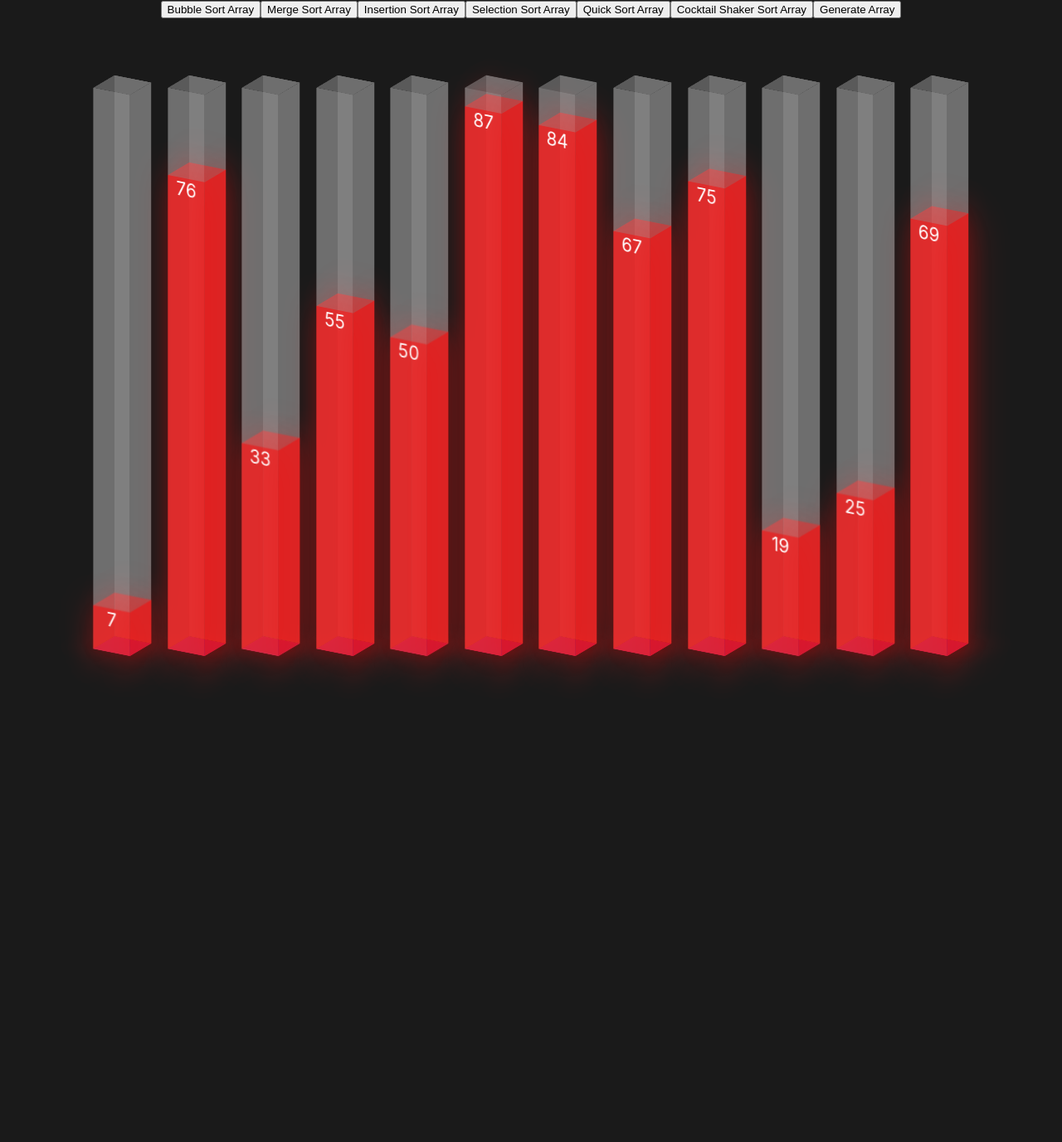
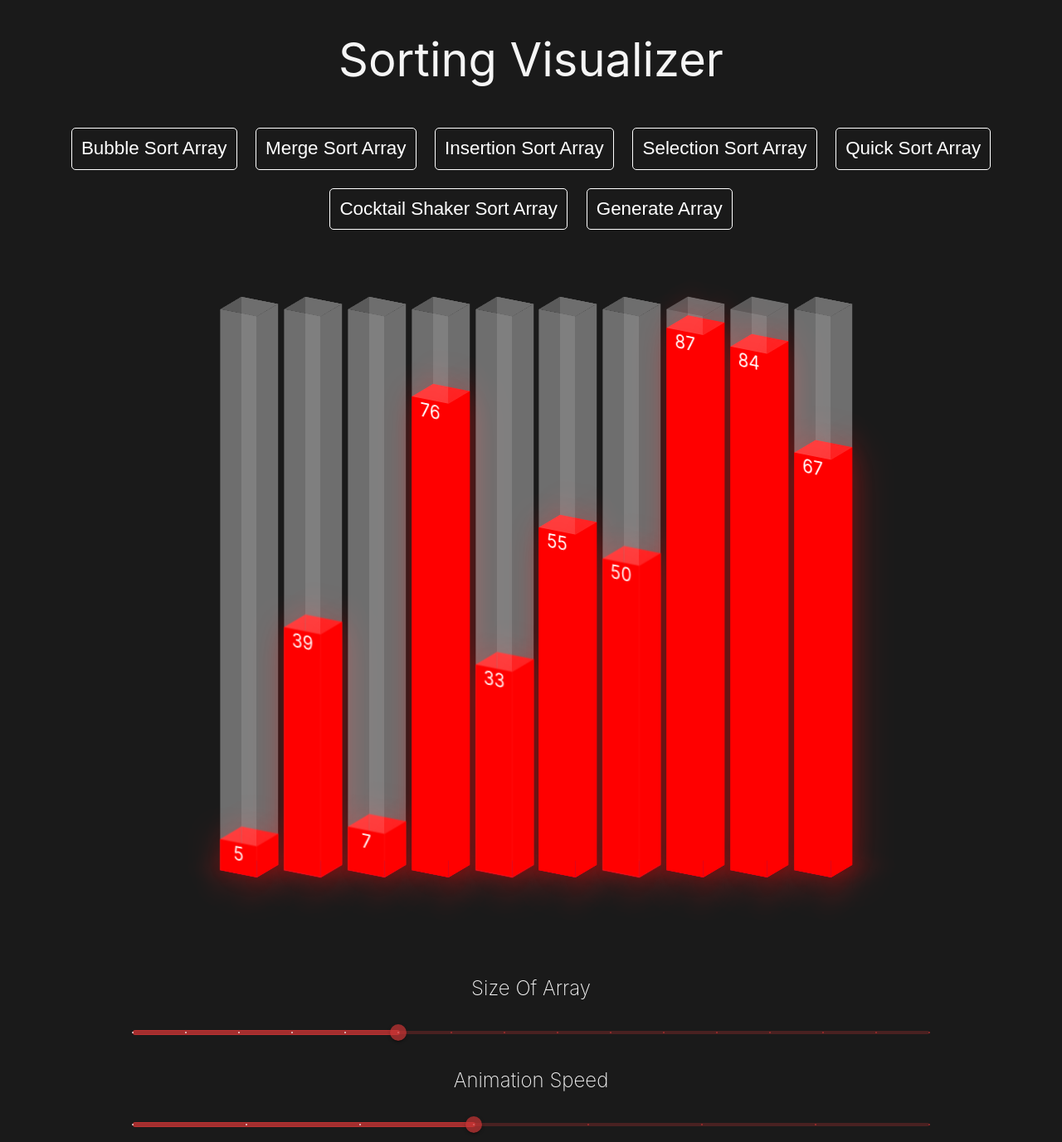
Before and after one commit to MohsinRehman12/algovisualizer, a React (Create React App) app: page / in a window 1280 px wide. Shown: the whole page at 83% size. Before the commit the page ends 886 px from the top, so only its background shows below. Built offline with nearby package versions, Linux system fonts and the light colour scheme.

Commit message:
updated CSS and disabling buttons

```diff
--- a/package.json
+++ b/package.json
@@ -3,6 +3,9 @@
   "version": "0.1.0",
   "private": true,
   "dependencies": {
+    "@emotion/react": "^11.10.8",
+    "@emotion/styled": "^11.10.8",
+    "@mui/material": "^5.12.3",
     "@testing-library/jest-dom": "^5.16.5",
     "@testing-library/react": "^13.4.0",
     "@testing-library/user-event": "^13.5.0",
--- a/src/components/sortingvisualizer/Sortingvisualizer.css
+++ b/src/components/sortingvisualizer/Sortingvisualizer.css
@@ -9,21 +9,21 @@ body{
     height: 100px;
     border-radius: 5px;
     transition: background-color 0.2s;
+
 }
 
-.bar-color-front{
-    background-color: rgba(255,0,120,0.5);
-    box-shadow: 5px 5px 50px 5px rgba(255,0,120,0.2);
-    height: 300px;
-}
+
+
 
 .bar-container{
     width: 4vw;
     height: 100vh;
-    margin: 0 1.5%;
+    margin: 0;
     transform-style: preserve-3d;
     -webkit-transform-style: preserve-3d;
     transform: rotateX(-20deg) rotateY(-30deg);
+    margin-left: 2vw;
+
 }
 
 .bar{
@@ -40,6 +40,8 @@ body{
     -webkit-transform: rotateY(-90deg);
     background-color: hsla(0, 0%, 99.6%, .15);
 
+
+
 }
 
 .left{
@@ -47,6 +49,9 @@ body{
     transform: rotateY(90deg) ;
     -webkit-transform: rotateY(90deg);
     background-color: hsla(0, 0%, 99.6%, .15);
+    width: 4vw;
+
+
 
 }
 
@@ -69,7 +74,7 @@ body{
 }
 
 .color{
-    background-color: rgba(255, 0, 0, 0.5);
+    background-color: rgba(255, 0, 0);
     box-shadow: 5px 5px 50px 5px rgba(255, 0, 0, 0.2);
     transition: 0.1s;
 }
@@ -80,13 +85,16 @@ body{
 
 .array-container{
     display: flex;
-    width: 100%;
-    margin-left: -1%;
+    width: 95%;
+    margin-left: 1%;
     justify-content: center;
     align-items: center;
     margin-top: 4em;
 
+
 }
+
+
 
 .barvalue{
     color: white;
@@ -96,3 +104,94 @@ body{
     margin-bottom: 0em;
     padding: 0;
 }
+
+.buttonBox{
+    display: flex;
+    flex-wrap: wrap;
+    justify-content: center;
+    align-items: center;
+    margin-top: 1em;
+}
+
+
+.bar-button{
+    background-color: #1a1a1a;
+    color: white;
+    border: 1px solid white;
+    border-radius: 5px;
+    padding: 0.5em;
+    font-size: 1.4em;
+    margin: 0.5em;
+    cursor: pointer;
+    transition: 0.2s;
+}
+
+.bar-button:hover{
+    background-color: rgb(0, 170, 40);
+    box-shadow: 5px 5px 50px 5px rgba(9, 255, 0, 0.2);
+}
+
+.bar-button:disabled{
+    opacity: 0.5;
+}
+
+.sort-sliders{
+    width: 75% !important;
+    margin-left: 12.5%;
+    margin-right: 12.5%;
+    color: rgba(202, 53, 53, 0.7) !important;
+
+
+}
+
+.sort-sliders.Mui-disabled{
+    color: aliceblue !important;
+    opacity: 0.5;
+
+}
+
+.sliderHeaders{
+    font-size: 1.5em;
+    color: whitesmoke;
+    font-weight: 200;
+}
+
+.headerText{
+    color: whitesmoke;
+    font-weight: 400;
+    font-size: 3.5em;
+}
+
+@media screen and (max-width:600px) {
+    .barvalue{
+        font-size: 1em;
+    }
+
+    .bar-button{
+        font-size: 0.7em;
+    }
+
+    .sliderHeaders{
+        font-size: 1.4em;
+        margin-bottom: 0;
+        margin-top: 0;
+    }
+
+}
+
+@media screen and (max-width:340px) {
+    .barvalue{
+        font-size: 0.7em;
+    }
+
+    .bar-button{
+        font-size: 0.65em;
+    }
+
+    .sliderHeaders{
+        font-size: 1.2em;
+        margin-bottom: 0;
+    }
+
+
+}
--- a/src/components/sortingvisualizer/Sortingvisualizer.jsx
+++ b/src/components/sortingvisualizer/Sortingvisualizer.jsx
@@ -4,13 +4,36 @@ import { useState, useEffect } from 'react';
 import Bar from './Bar';
 import * as sortingAlgorithms from './algorithms/sortingAlgorithms';
 import * as generalAlgorithms from './algorithms/generalAlgorithms';
-
+import { Slider } from '@mui/material';
 
 function Sortingvisualizer() {
 
     const [array, setArray] = useState([]);
-    const [sorted, setSorted] = useState(false);
-    const ANIMATION_SPEED_MS = 200;
+    const [arraySize, setArraySize] = useState(10);
+    const [isSorting, setIsSorting] = useState(false);
+    const [showSliders, setShowSliders] = useState(false);
+
+    useEffect(() => {
+      console.log("arrayF: ", array);
+
+        if(isSorting==1){
+            generalAlgorithms.resetColors();
+            generalAlgorithms.disableButtons(isSorting);
+            setShowSliders(true);
+
+        }
+
+        else{
+            generalAlgorithms.enableButtons(isSorting);
+            setShowSliders(false);
+            setArray(array.sort(function(a, b){return a-b}));
+
+
+        }
+
+    }, [isSorting])
+
+    const [ANIMATION_SPEED_MS, setAnimationSpeed] = useState(200);
 
     // Change this value for the number of bars (value) in the array.
     const NUMBER_OF_ARRAY_BARS = 310;
@@ -38,19 +61,24 @@ function Sortingvisualizer() {
 
     function createArray(){
         const array = [];
-        for(let i = 0; i < 12; i++){
+        for(let i = 0; i < arraySize; i++){
             array.push(getRandomIntRange(5, 90));
         }
         setArray(array);
-        console.log("array: ", array);
         generalAlgorithms.resetColors();
 
     }
 
+
+
     function mergeSort(){
 
+      generalAlgorithms.disableButtons(isSorting);
+
+      setIsSorting(1);
+
+
         const animations = sortingAlgorithms.getMergeSortAnimations(array);
-        console.log("animations: ", animations);
 
         for (let i = 0; i < animations.length; i++) {
           const arrayBarsF = document.getElementsByClassName('bar front color');
@@ -65,8 +93,6 @@ function Sortingvisualizer() {
           const isColorChange = i % 3 !== 2;
           if (isColorChange) {
             const [barOneIdx, barTwoIdx] = animations[i];
-            console.log("barOneIdx: ", barOneIdx);
-                console.log("barTwoIdx: ", barTwoIdx);
             const barOneStyle = arrayBarsF[barOneIdx].style;
             const barTwoStyle = arrayBarsF[barTwoIdx].style;
 
@@ -117,16 +143,17 @@ function Sortingvisualizer() {
 
                 document.getElementsByClassName('barvalue')[barOneIdx].innerHTML = newHeight;
 
+                if(i == animations.length - 1){
+                  generalAlgorithms.finishedSort();
+                  setIsSorting(0);
 
-            if(i == animations.length - 1){
-              generalAlgorithms.finishedSort();
-            }
+                }
 
 
             }, i * ANIMATION_SPEED_MS);
           }
         }
-        setArray(array.sort(function(a, b){return a-b}));
+
 
 
 
@@ -134,6 +161,10 @@ function Sortingvisualizer() {
     }
 
     function selectionSort(){
+
+      generalAlgorithms.disableButtons(isSorting);
+      setIsSorting(1);
+
       generalAlgorithms.resetColors();
         const animations = sortingAlgorithms.getSelectionSortAnimations(array);
 
@@ -194,6 +225,8 @@ function Sortingvisualizer() {
 
             if(i == animations.length - 1){
               generalAlgorithms.finishedSort();
+              setIsSorting(0);
+
             }
 
             }, i * ANIMATION_SPEED_MS);
@@ -206,16 +239,17 @@ function Sortingvisualizer() {
 
         // generalAlgorithms.finishedSort();
 
-        setArray(array.sort(function(a, b){return a-b}));
 
     }
 
 
     function insertionSort(){
+      generalAlgorithms.disableButtons(isSorting);
+      setIsSorting(1);
+
 
       generalAlgorithms.resetColors();
         const animations = sortingAlgorithms.getInsertionSortAnimations(array);
-        console.log("animationsI: ", animations);
 
         for (let i = 0; i < animations.length; i++) {
 
@@ -277,6 +311,8 @@ function Sortingvisualizer() {
             }
             if(i == animations.length - 1){
               generalAlgorithms.finishedSort();
+              setIsSorting(0);
+
             }
             }, i * ANIMATION_SPEED_MS);
 
@@ -285,7 +321,6 @@ function Sortingvisualizer() {
 
         // generalAlgorithms.finishedSort();
 
-        setArray(array.sort(function(a, b){return a-b}));
 
 
 
@@ -295,9 +330,12 @@ function Sortingvisualizer() {
     }
 
     function quickSort(){
+      generalAlgorithms.disableButtons(isSorting);
+      setIsSorting(1);
+
+
         generalAlgorithms.resetColors();
         const animations = sortingAlgorithms.getQuickSortAnimations(array);
-        console.log("animationsI: ", animations);
 
         for (let i = 0; i < animations.length; i++) {
 
@@ -375,6 +413,8 @@ function Sortingvisualizer() {
             }
             if(i == animations.length - 1){
               generalAlgorithms.finishedSort();
+              setIsSorting(0);
+
             }
 
             }, i * ANIMATION_SPEED_MS);
@@ -384,15 +424,18 @@ function Sortingvisualizer() {
 
         // generalAlgorithms.finishedSort();
 
-        setArray(array.sort(function(a, b){return a-b}));
 
 
 
     }
 
     function bubbleSort(){
+      setIsSorting(1);
+
+      generalAlgorithms.disableButtons(isSorting);
+
+
         const animations = sortingAlgorithms.getBubbleSortAnimations(array);
-        console.log("animationsB: ", animations);
 
         for (let i = 0; i < animations.length; i++) {
             const arrayBarsF = document.getElementsByClassName('bar front color');
@@ -405,8 +448,6 @@ function Sortingvisualizer() {
             const isColorChange = i % 3 !== 2;
             if (isColorChange) {
                 const [barOneIdx, barTwoIdx] = animations[i];
-                console.log("barOneIdx: ", barOneIdx);
-                    console.log("barTwoIdx: ", barTwoIdx);
                 const barOneStyle = arrayBarsF[barOneIdx].style;
                 const barTwoStyle = arrayBarsF[barTwoIdx].style;
 
@@ -466,6 +507,9 @@ function Sortingvisualizer() {
 
                     if(i == animations.length - 1){
                       generalAlgorithms.finishedSort();
+                      setIsSorting(0);
+
+
                     }
                 }
 
@@ -475,7 +519,6 @@ function Sortingvisualizer() {
 
             }
 
-            setArray(array.sort(function(a, b){return a-b}));
             // generalAlgorithms.finishedSort();
 
 
@@ -483,8 +526,11 @@ function Sortingvisualizer() {
 
 
     function cocktailShakerSort(){
+
+      setIsSorting(1);
+      generalAlgorithms.disableButtons(isSorting);
+
         const animations = sortingAlgorithms.getCocktailShakerSortAnimations(array);
-        console.log("animationsC: ", animations);
         for (let i = 0; i < animations.length; i++) {
           const arrayBarsF = document.getElementsByClassName('bar front color');
           const arrayBarsB = document.getElementsByClassName('bar back color');
@@ -496,8 +542,6 @@ function Sortingvisualizer() {
           const isColorChange = i % 3 !== 2;
           if (isColorChange) {
               const [barOneIdx, barTwoIdx] = animations[i];
-              console.log("barOneIdx: ", barOneIdx);
-                  console.log("barTwoIdx: ", barTwoIdx);
               const barOneStyle = arrayBarsF[barOneIdx].style;
               const barTwoStyle = arrayBarsF[barTwoIdx].style;
 
@@ -557,6 +601,8 @@ function Sortingvisualizer() {
 
                   if(i == animations.length - 1){
                     generalAlgorithms.finishedSort();
+                    setIsSorting(0);
+
                   }
               }
 
@@ -566,43 +612,44 @@ function Sortingvisualizer() {
 
           }
 
-          setArray(array.sort(function(a, b){return a-b}));
+
           // generalAlgorithms.finishedSort();
 
 
     }
 
-
-    function arraysAreEqual(arrayOne, arrayTwo){
-        if(arrayOne.length !== arrayTwo.length) return false;
-        for(let i = 0; i < arrayOne.length; i++){
-            if(arrayOne[i] !== arrayTwo[i]) return false;
-        }
-        return true;
+    function handleSliderChange(e){
+        setArraySize(e.target.value);
+        createArray();
     }
 
-    // useEffect(() => {
-    //     if(sorted){
-    //         var elements = document.getElementsByClassName('bar color');
-    //         for(var i = 0; i < elements.length; i++){
-    //             elements[i].style.backgroundColor = 'green';
-    //         }
-    //     }
-    // }, [sorted])
+    function handleSliderChangeTime(e){
+      setAnimationSpeed(e.target.value);
+      createArray();
+  }
+
+
+
+
+
 
 
   return (
     <>
 
+    <div className="header">
+      <h1 className='headerText'>Sorting Visualizer</h1>
+    </div>
+
     <div className="buttonBox">
-        <button className="button" onClick={bubbleSort}>Bubble Sort Array</button>
-        <button className="button" onClick={mergeSort}>Merge Sort Array</button>
-        <button className="button" onClick={insertionSort}>Insertion Sort Array</button>
-        <button className="button" onClick={selectionSort}>Selection Sort Array</button>
-        <button className="button" onClick={quickSort}>Quick Sort Array</button>
-        <button className="button" onClick={cocktailShakerSort}>Cocktail Shaker Sort Array</button>
+        <button className="bar-button" id='sortbutton1' onClick={bubbleSort}> Bubble Sort Array</button>
+        <button className="bar-button" id='sortbutton2' onClick={mergeSort}>Merge Sort Array</button>
+        <button className="bar-button" id='sortbutton3'  onClick={insertionSort}>Insertion Sort Array</button>
+        <button className="bar-button" id='sortbutton4'  onClick={selectionSort}>Selection Sort Array</button>
+        <button className="bar-button" id='sortbutton5'  onClick={quickSort}>Quick Sort Array</button>
+        <button className="bar-button" id='sortbutton6'  onClick={cocktailShakerSort}>Cocktail Shaker Sort Array</button>
 
-        <button className="button" onClick={createArray}>Generate Array</button>
+        <button className="bar-button" id='sortbutton7' disabled={isSorting} onClick={createArray}>Generate Array</button>
 
     </div>
 
@@ -611,13 +658,17 @@ function Sortingvisualizer() {
             <div height={value} key={idx} className="bar-container">
 
                 <div className="bar top">
+
+
                     </div>
 
                     <div className="bar bottom">
 
                     </div>
 
-                    <div className="bar front">
+
+
+                    <div className="bar front" >
                         <div className="bar front color" style={{ height: `${value}vh`, transform: `translateY(${90-value}vh)` }}>
                         <p className='barvalue'>{value}</p>
 
@@ -637,7 +688,7 @@ function Sortingvisualizer() {
                         </div>
                     </div>
 
-                    <div className="bar right">
+                    <div className="bar right" style={{padding: '0px', margin: '0px'}}>
                         <div className="bar right color" style={{ height: `${value}vh`, transform: `translateY(${90-value}vh)` }}>
 
                         </div>
@@ -646,6 +697,40 @@ function Sortingvisualizer() {
     ))}
 
     </div>
+    <div className="sliderBox">
+    <h3 className="sliderHeaders"> Size Of Array</h3>
+    <Slider
+        defaultValue={10}
+        aria-labelledby="discrete-slider"
+        aria-label='sliders'
+        valueLabelDisplay="auto"
+        step={1}
+        marks
+        min={5}
+        max={20}
+        onChange={handleSliderChange}
+        className='sort-sliders'
+        disabled={showSliders}
+        id='sortbutton8'
+        ></Slider>
+
+<h3 className="sliderHeaders"> Animation Speed</h3>
+
+    <Slider
+        defaultValue={200}
+        aria-labelledby="discrete-slider"
+        valueLabelDisplay="auto"
+        step={50}
+        marks
+        min={50}
+        max={400}
+        onChange={handleSliderChangeTime}
+        id='sortbutton9'
+        disabled={showSliders}
+        className='sort-sliders'
+
+        ></Slider>
+    </div>
 
     </>
   )
--- a/src/components/sortingvisualizer/algorithms/generalAlgorithms.jsx
+++ b/src/components/sortingvisualizer/algorithms/generalAlgorithms.jsx
@@ -35,11 +35,7 @@ export function styleSwap( animationsIndex, PRIMARY_COLOR){
                 barTwoStyleR.backgroundColor = PRIMARY_COLOR;
 
 
-                console.log("swap: ", swap);
-                console.log("barOneIdx: ", barOneIdx);
-                console.log("barTwoIdx: ", barTwoIdx);
-                console.log("barOneH: ", barOneH);
-                console.log("barTwoH: ", barTwoH);
+
 
 
                 barOneStyle.height = `${barOneH}vh`;
@@ -68,7 +64,6 @@ export function styleSwap( animationsIndex, PRIMARY_COLOR){
                 barTwoStyleL.transform = `translateY(${90 - barTwoH}vh)`;
                 barTwoStyleR.transform = `translateY(${90 - barTwoH}vh)`;
 
-                console.log("bar hegihts", barOneH, barTwoH, barTwoH);
 
                 document.getElementsByClassName('barvalue')[barTwoIdx].innerHTML = barTwoH;
 
@@ -90,11 +85,15 @@ export function resetColors(){
 
             arrayBarsL[i].style.backgroundColor = 'red';
             arrayBarsR[i].style.backgroundColor = 'red';
-
+            arrayBarsF[i].style.boxShadow = '5px 5px 50px 5px rgba(255, 0, 0, 0.2)';
+            arrayBarsB[i].style.boxShadow = '5px 5px 50px 5px rgba(255, 0, 0, 0.2)';
+            arrayBarsL[i].style.boxShadow = '5px 5px 50px 5px rgba(255, 0, 0, 0.2)';
+            arrayBarsR[i].style.boxShadow = '5px 5px 50px 5px rgba(255, 0, 0, 0.2)';
 
         }
 
 }
+
 
 export function finishedSort(){
 
@@ -116,3 +115,27 @@ export function finishedSort(){
     }
 
 }
+
+export function disableButtons(isSorting){
+    document.getElementById('sortbutton1').setAttribute('disabled', 'disabled');
+    document.getElementById('sortbutton2').setAttribute('disabled', 'disabled');
+    document.getElementById('sortbutton3').setAttribute('disabled', 'disabled');
+    document.getElementById('sortbutton4').setAttribute('disabled', 'disabled');
+    document.getElementById('sortbutton5').setAttribute('disabled', 'disabled');
+    document.getElementById('sortbutton6').setAttribute('disabled', 'disabled');
+    document.getElementById('sortbutton7').setAttribute('disabled', 'disabled');
+}
+
+export function enableButtons(isSorting){
+
+    document.getElementById('sortbutton1').removeAttribute('disabled');
+    document.getElementById('sortbutton2').removeAttribute('disabled');
+    document.getElementById('sortbutton3').removeAttribute('disabled');
+    document.getElementById('sortbutton4').removeAttribute('disabled');
+    document.getElementById('sortbutton5').removeAttribute('disabled');
+    document.getElementById('sortbutton6').removeAttribute('disabled');
+    document.getElementById('sortbutton7').removeAttribute('disabled');
+    document.getElementById('sortbutton8').classList.replace( 'sort-sliders.Mui-disabled' ,'sort-sliders');
+
+    isSorting = false;
+}
```
Also changed, not shown: src/components/sortingvisualizer/algorithms/sortingAlgorithms.jsx (+24 -79 lines), src/components/sortingvisualizer/algorithms/mergeSort/mergeSort.jsx (added), 1 other file (tests, documents, lock files or other folders).
